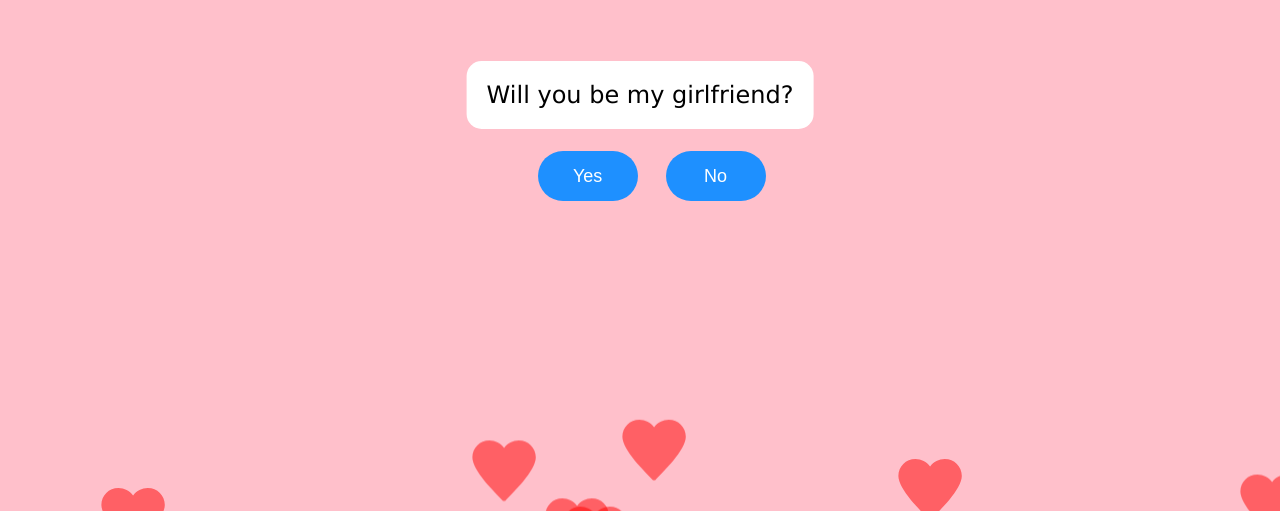
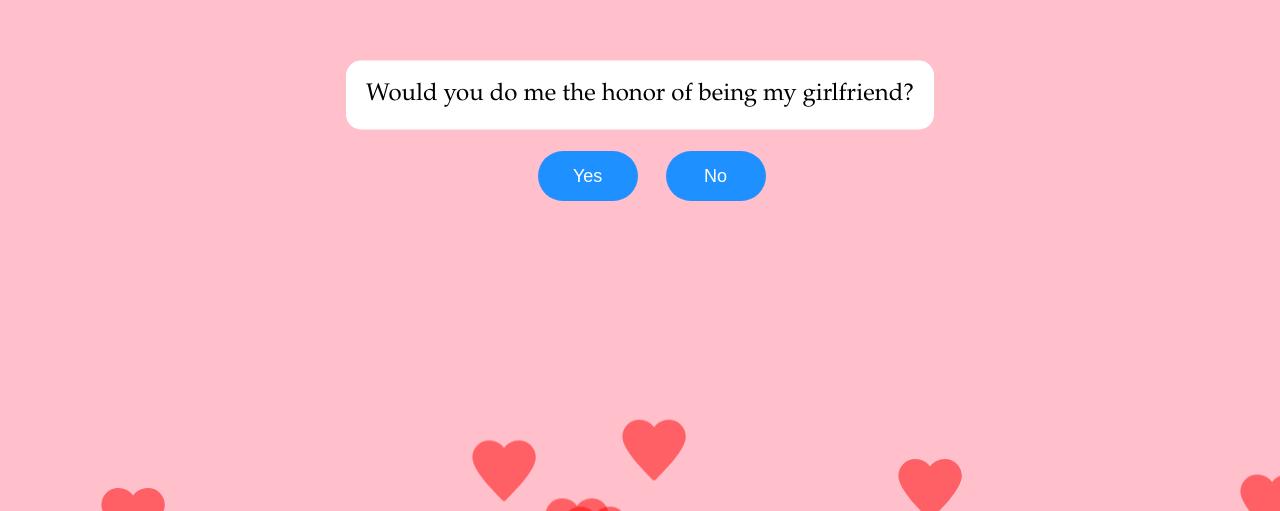
Before and after one commit to mvp-2003/Proposal, a plain HTML site: page index.html in a window 1280 px wide. Shown: the part 289-800 px from the top of the page. Drawn offline with Linux system fonts and the light colour scheme.

Commit message:
chaging styles

```diff
--- a/index.html
+++ b/index.html
@@ -7,7 +7,7 @@
     <link rel="stylesheet" href="style.css">
 </head>
 <body>
-    <div id="myTextbox">Will you be my girlfriend?</div>
+    <div id="myTextbox">Would you do me the honor of being my girlfriend?</div>
     <button id="btn1">Yes</button>
     <button id="btn2">No</button>
     <script src="script.js"></script>
--- a/style.css
+++ b/style.css
@@ -3,7 +3,7 @@ body {
 }
 #myTextbox {
     position: absolute;
-    font-family: 'Lucida Sans Unicode';
+    font-family: 'Garamond', serif;
     font-size: 24px;
     top: 48%;
     left: 50%;
```
